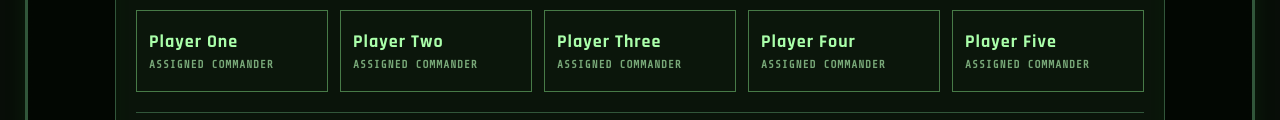
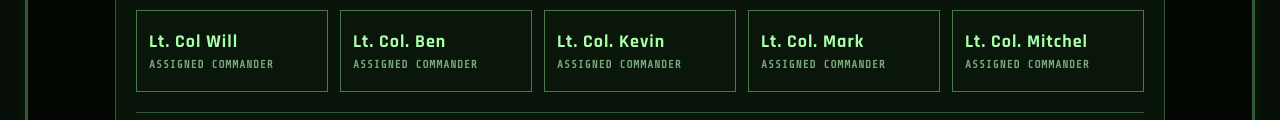
Before and after one commit to alexf182304/freedom-terminal, a plain HTML site: page index.html in a window 1280 px wide. Shown: the part 359-479 px from the top of the page. Drawn offline with nearby package versions, Linux system fonts and the light colour scheme.

Commit message:
Update index.html

```diff
--- a/index.html
+++ b/index.html
@@ -1295,11 +1295,11 @@ function scheduleGlitch() {
    accessCode is displayed as stars only; it is not a real password.
 ========================================================= */
 const PERSONNEL_SLOTS = [
-    { playerName: "Player One", personnelId: "", accessCode: "********" },
-    { playerName: "Player Two", personnelId: "", accessCode: "********" },
-    { playerName: "Player Three", personnelId: "", accessCode: "********" },
-    { playerName: "Player Four", personnelId: "", accessCode: "********" },
-    { playerName: "Player Five", personnelId: "", accessCode: "********" }
+    { playerName: "Lt. Col Will", personnelId: "", accessCode: "********" },
+    { playerName: "Lt. Col. Ben", personnelId: "", accessCode: "********" },
+    { playerName: "Lt. Col. Kevin", personnelId: "", accessCode: "********" },
+    { playerName: "Lt. Col. Mark", personnelId: "", accessCode: "********" },
+    { playerName: "Lt. Col. Mitchel", personnelId: "", accessCode: "********" }
 ];
 
 function renderPersonnelSlots() {
```
